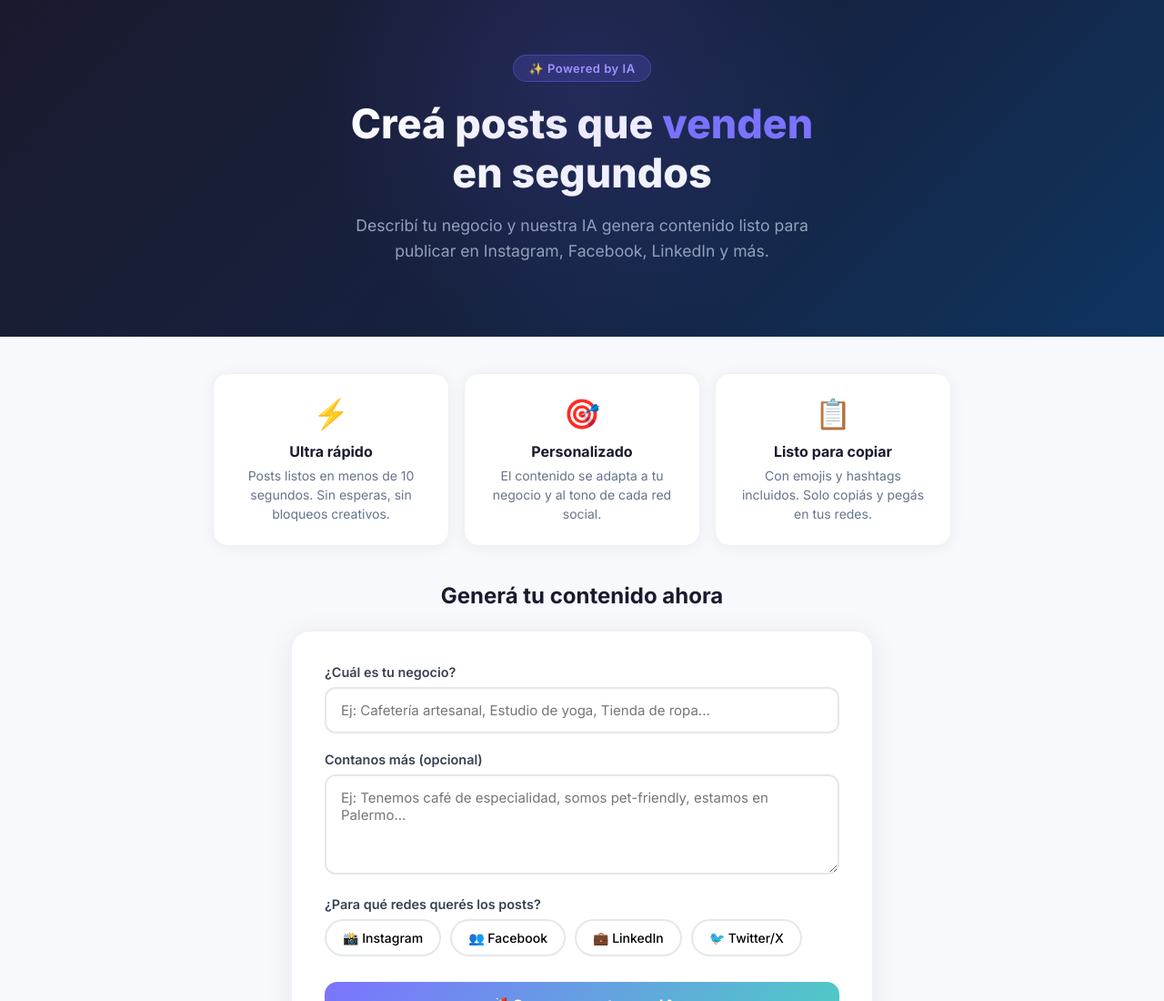
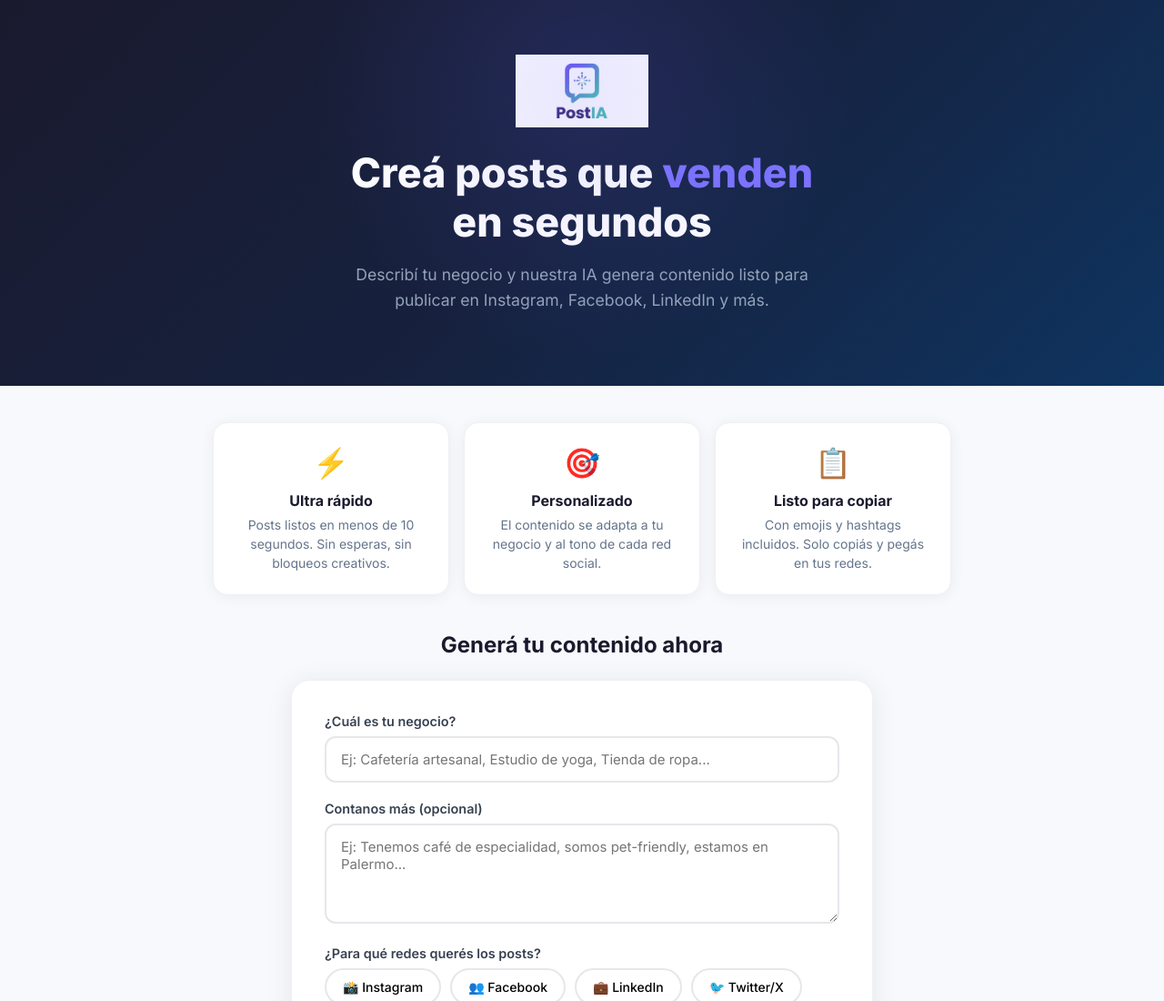
Before and after one commit to Twincho/generador-posts, a website: page public/index.html in a window 1280 px wide. Shown: the top 1100 px of the page at 91% size. Drawn offline with Linux system fonts and the light colour scheme.

Commit message:
agregar logo PostIA

```diff
--- a/public/index.html
+++ b/public/index.html
@@ -242,7 +242,7 @@
 
   <!-- HERO -->
   <div class="hero">
-    <div class="badge">✨ Powered by IA</div>
+    <img src="/PostIA-logo.png" alt="PostIA" style="height: 80px; margin-bottom: 20px;">
     <h1>Creá posts que <span>venden</span><br>en segundos</h1>
     <p>Describí tu negocio y nuestra IA genera contenido listo para publicar en Instagram, Facebook, LinkedIn y más.</p>
   </div>
```
Also changed, not shown: public/PostIA-logo.png (added), 1 other file.
